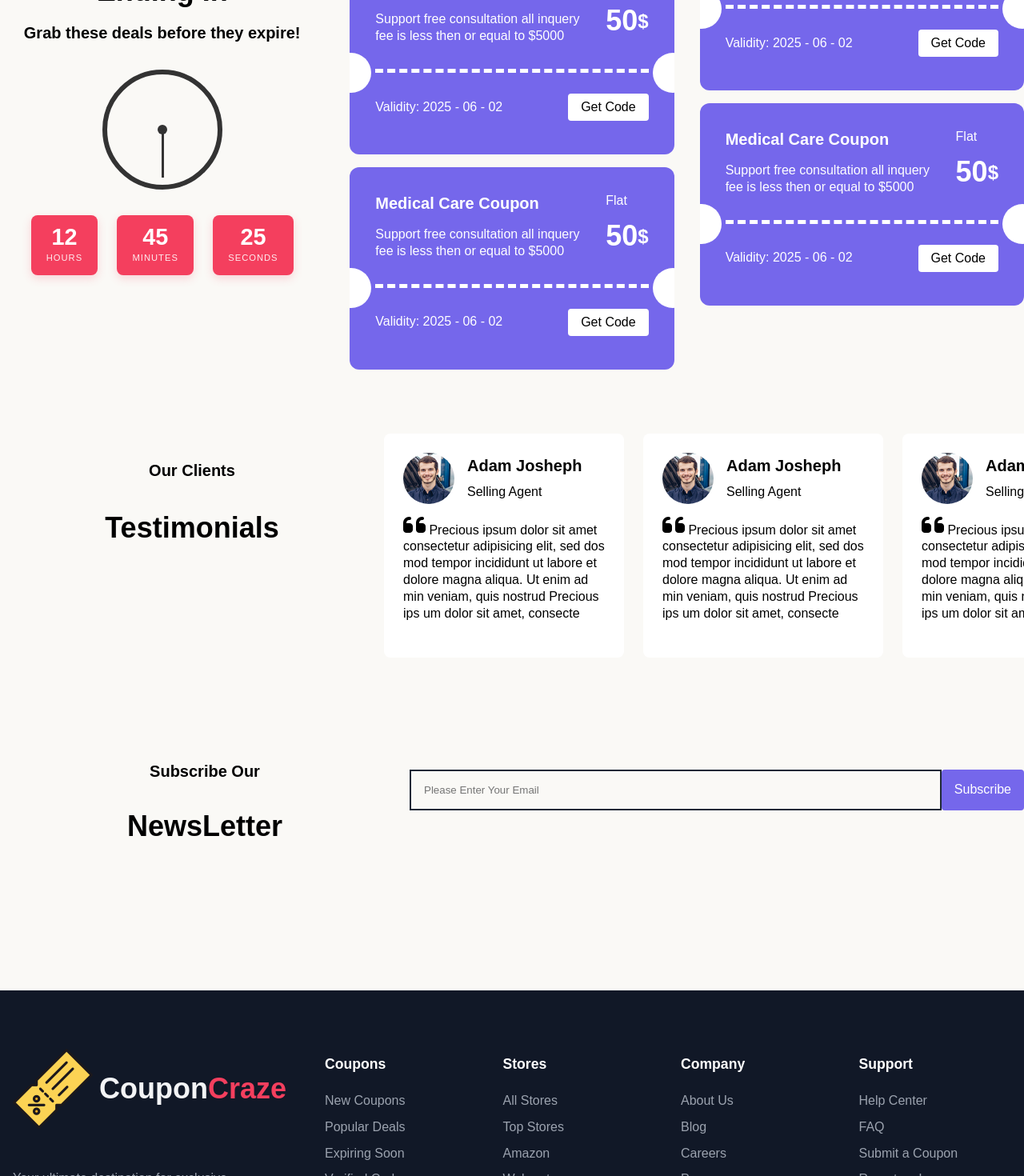
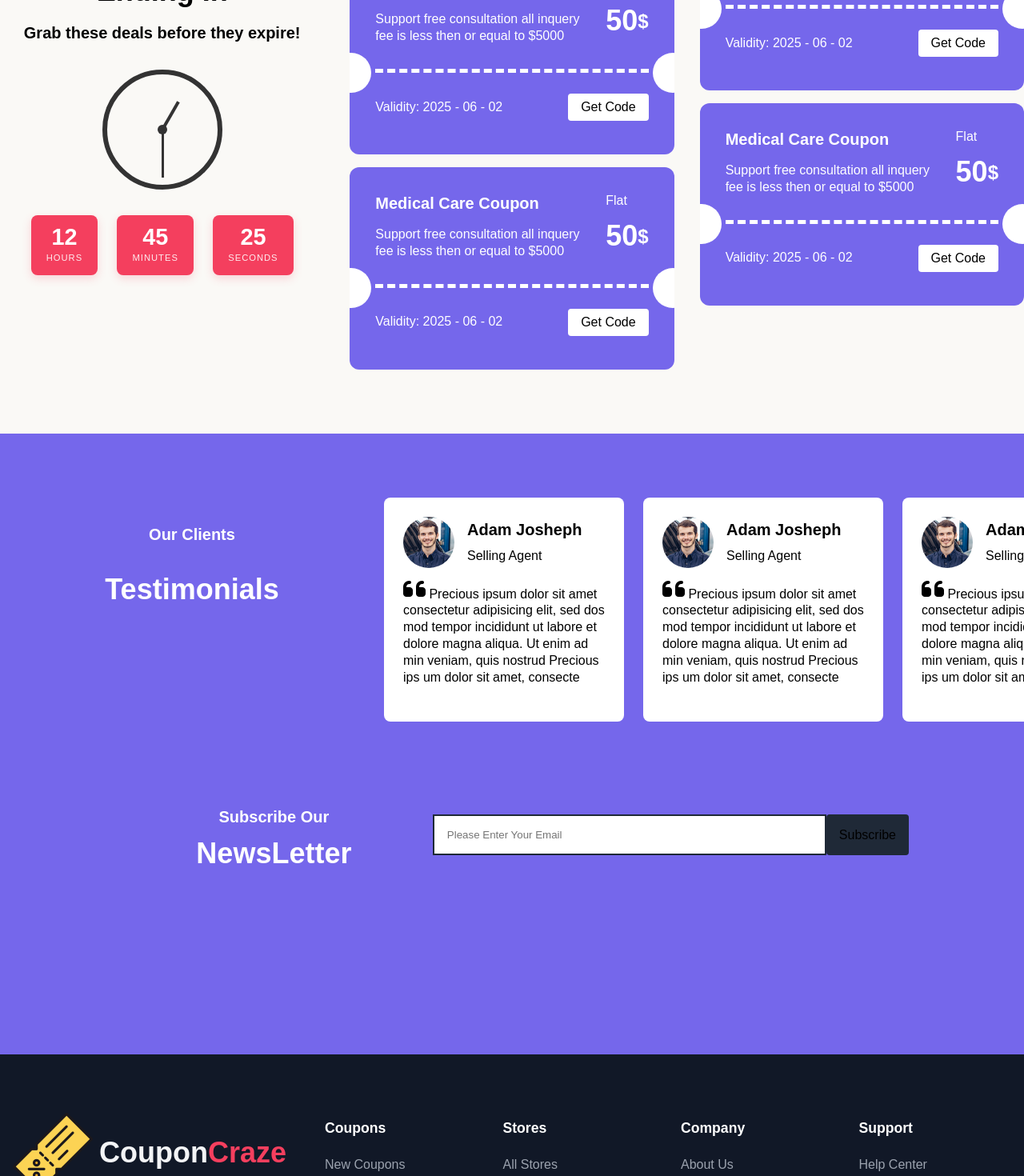
Before and after one commit to dev-nirob1/coupons-website, a Vue app: page / in a window 1280 px wide. Shown: the part 3160-4630 px from the top of the page at 80% size. Built offline with nearby package versions, Linux system fonts and the light colour scheme.

Commit message:
update testimonials sectin and newsletter section

```diff
--- a/src/components/section/EndingSoon.vue
+++ b/src/components/section/EndingSoon.vue
@@ -9,7 +9,7 @@ import CouponCard from '../widgets/CouponCard.vue';
 </script>
 
 <template>
-  <section class="ending-soon mt-5">
+  <section class="ending-soon my-5">
     <div class="container">
       <div class="medium-3 gap-2">
         <div class=" flex flex-col justify-center align-center">
@@ -17,7 +17,8 @@ import CouponCard from '../widgets/CouponCard.vue';
             <BaseTitle>Ending In</BaseTitle>
             <SubTitle>Grab these deals before they expire!</SubTitle>
             <div class="clock">
-              <div class="hand"></div>
+              <div class="hour-hand"></div>
+              <div class="minute-hand"></div>
             </div>
             <CountDown />
           </div>
@@ -43,10 +44,10 @@ import CouponCard from '../widgets/CouponCard.vue';
 .ending-soon h3 {
   margin-bottom: 0;
 }
+
 .ending-soon h5 {
   margin-top: 15px;
 }
-
 .clock {
   width: 150px;
   height: 150px;
@@ -68,7 +69,20 @@ import CouponCard from '../widgets/CouponCard.vue';
   transform: translate(-50%, -50%);
 }
 
-.hand {
+/* Static hour hand */
+.hour-hand {
+  position: absolute;
+  left: 50%;
+  top: 50%;
+  width: 4px;
+  height: 40px;
+  background: #333;
+  transform-origin: bottom;
+  transform: translate(-50%, -100%) rotate(30deg); /* Fixed at 1 o'clock position */
+}
+
+/* Rotating minute hand */
+.minute-hand {
   position: absolute;
   left: 50%;
   top: 50%;
--- a/src/components/section/NewsLetterSection.vue
+++ b/src/components/section/NewsLetterSection.vue
@@ -7,15 +7,15 @@ import SubTitle from '../element/SubTitle.vue';
 </script>
 
 <template>
-  <div class="news-letter container">
-    <div class="medium-5 align-center">
+  <div class="news-letter">
+    <div class=" content medium-5 align-center">
       <div class="medium-span-2 text-center">
         <SubTitle>Subscribe Our</SubTitle>
         <BaseTitle>NewsLetter</BaseTitle>
       </div>
       <div class="medium-span-3 flex">
-        <InputField placeholder="Please Enter Your Email"/>
-        <BaseButton class="bg-secondary text-white">Subscribe</BaseButton>
+        <InputField class="bg-white" placeholder="Please Enter Your Email"/>
+        <BaseButton class="bg-primary">Subscribe</BaseButton>
       </div>
     </div>
   </div>
@@ -23,8 +23,17 @@ import SubTitle from '../element/SubTitle.vue';
 <style scoped>
 .news-letter{
   height: 40vh;
+  background-color: var(--secondary-color);
+  color: var(--white-color);
+}
+.news-letter .content {
+  max-width: 992px;
+  margin: 0 auto;
 }
 .news-letter h3 {
   margin: 0;
 }
+.news-letter h5{
+  margin: 10px 0;
+}
 </style>
--- a/src/components/section/TestimonialSection.vue
+++ b/src/components/section/TestimonialSection.vue
@@ -5,9 +5,9 @@ import TestimonialsCard from '../widgets/TestimonialsCard.vue';
 </script>
 
 <template>
-  <div class="container py-5">
-    <div class="medium-8">
-      <div class="span-3 text-center">
+  <div class="testimonials bg-secondary py-2 medium-py-3 large-py-5">
+    <div class="medium-8 container">
+      <div class="span-3 text-center text-white">
         <SubTitle>Our Clients</SubTitle>
         <BaseTitle>Testimonials</BaseTitle>
       </div>
@@ -26,6 +26,9 @@ import TestimonialsCard from '../widgets/TestimonialsCard.vue';
 </template>
 
 <style scoped>
+.testimonials h3 {
+  margin-top: 0;
+}
 .cards-scroll-container {
   width: 100%;
   overflow-x: scroll;
```
